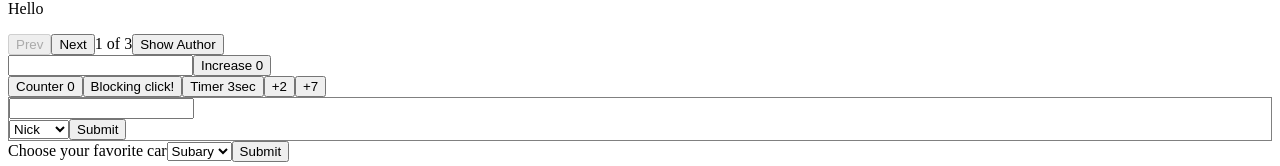
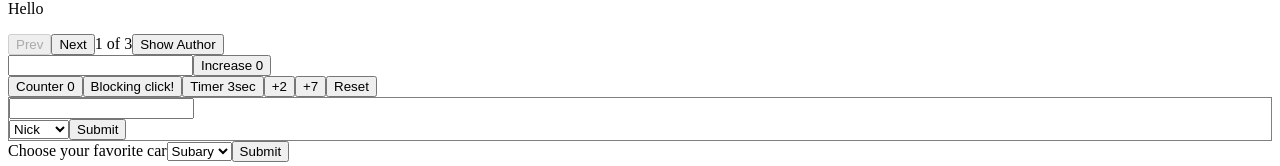
Before and after one commit to Yurimcalex/react-sandbox, a React (Vite) app: page / in a window 1280 px wide. Shown: the part 228-394 px from the top of the page. Built offline with nearby package versions, Linux system fonts and the light colour scheme.

Commit message:
update:ExperimentalCounter - add a reset button

```diff
--- a/src/ai/ExperimentalCounter.jsx
+++ b/src/ai/ExperimentalCounter.jsx
@@ -30,6 +30,13 @@ export default function ExperimentalCounter() {
 		setCounter(n => n + 3);
 	};
 
+	const handleClick5 = () => {
+		setCounter(counter + 4);
+		setCounter(n => n + 3);
+		setCounter(0);
+	};
+
+
 	return (
 		<div>
 			<button onClick={handleClick}>Counter {counter}</button>
@@ -37,6 +44,7 @@ export default function ExperimentalCounter() {
 			<button onClick={handleClick2}>Timer 3sec</button>
 			<button onClick={handleClick3}>+2</button>
 			<button onClick={handleClick4}>+7</button>
+			<button onClick={handleClick5}>Reset</button>
 		</div>
 	);
 }
```
